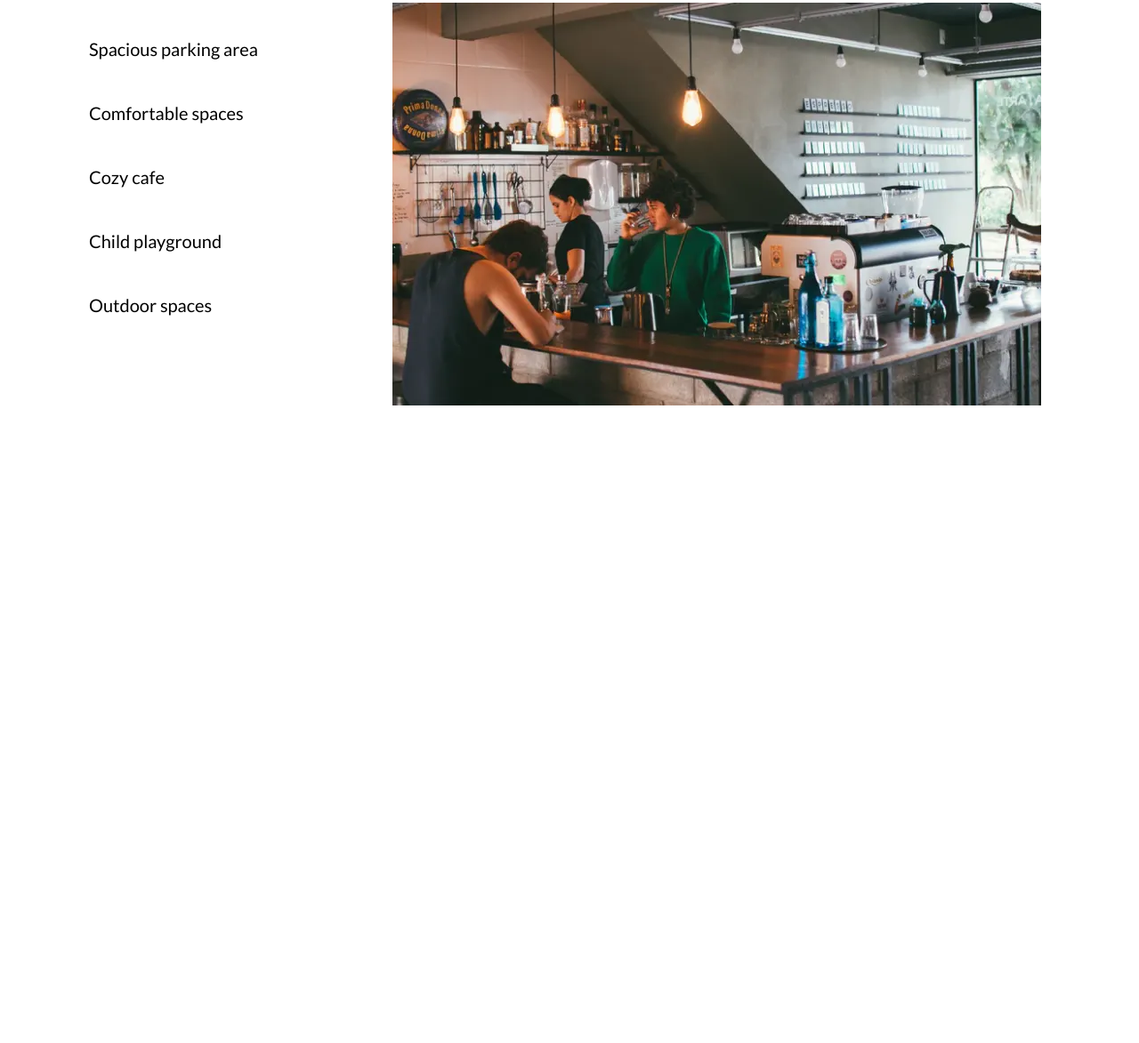
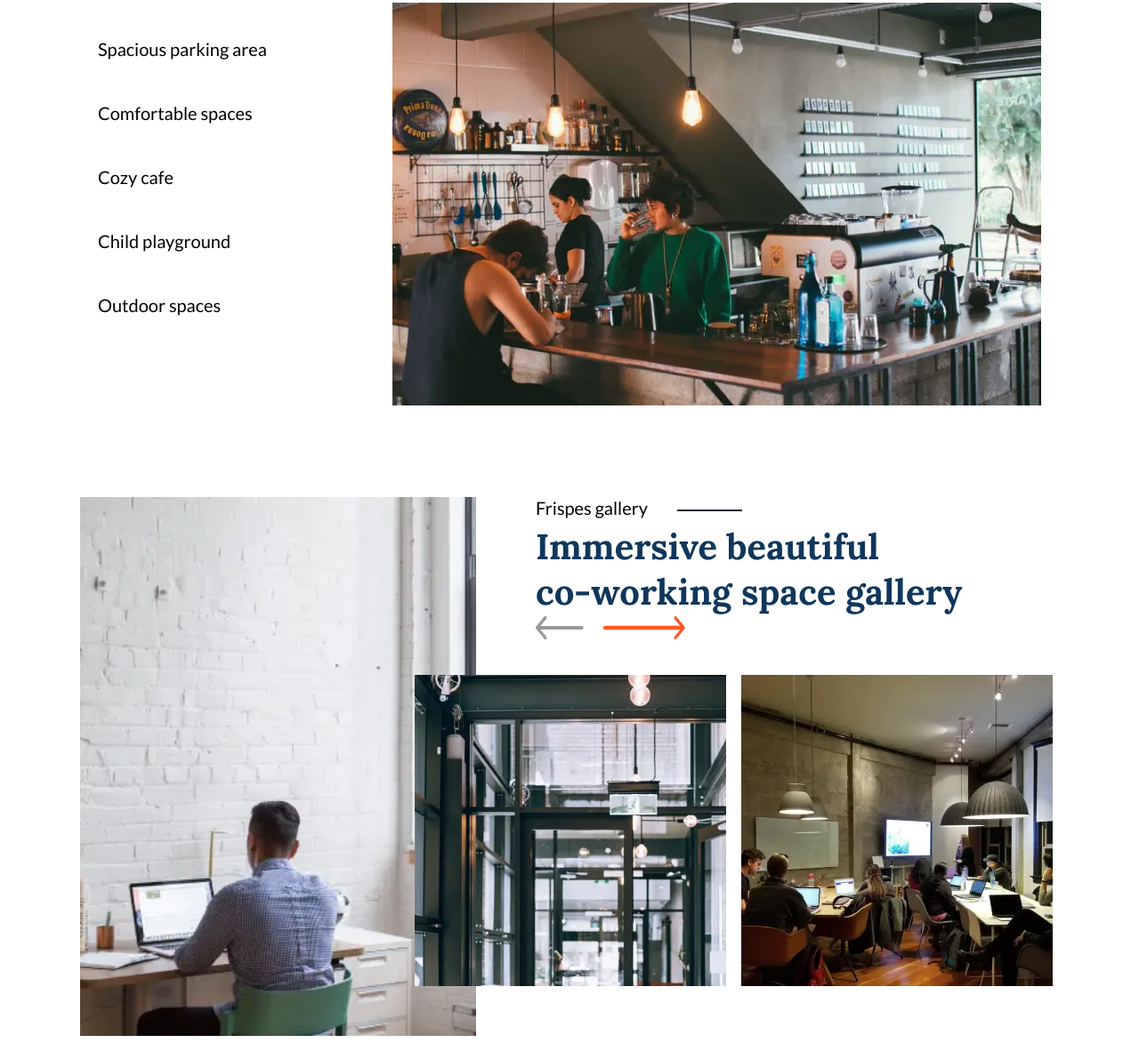
Before and after one commit to potatbut/Frispes-page, a website built with Parcel: page src/index.html in a window 1280 px wide. Shown: the part 2717-3890 px from the top of the page at 89% size. Before the commit the page ends 3184 px from the top, so only its background shows below. Built offline with nearby package versions, Linux system fonts and the light colour scheme.

Commit message:
Block, slider, pictures

```diff
--- a/src/index.html
+++ b/src/index.html
@@ -189,7 +189,46 @@
     </div>
   </section>
 
-  <section></section>
+  <section class="gallery-section">
+    <div class="gallery-section__head">
+      <div class="gallery-section__wrapper">
+        <div class="gallery-section__intro">Frispes gallery<img src="./assets/line.svg" alt=""></div>
+        <div class="gallery-section__title">Immersive beautiful<br> co-working space gallery</div>
+        <div class="gallery-section__arrows"></div>
+      </div>
+    </div>
+
+    <div class="gallery-slider center">
+
+      <div class="gallery-slider__slide">
+        <div class="gallery-slider__wrapper gallery-wrapper_first">
+        </div>
+      </div>
+
+      <div class="gallery-slider__slide">
+        <div class="gallery-slider__wrapper gallery-wrapper_second">
+        </div>
+      </div>
+
+      <div class="gallery-slider__slide">
+        <div class="gallery-slider__wrapper gallery-wrapper_third">
+        </div>
+      </div>
+
+      <div class="gallery-slider__slide">
+        <div class="gallery-slider__wrapper gallery-wrapper_fourth">
+        </div>
+      </div>
+
+      <div class="gallery-slider__slide">
+        <div class="gallery-slider__wrapper gallery-wrapper_fifth">
+        </div>
+      </div>
+
+    </div>
+
+
+  </section>
   <section></section>
   <section></section>
   <section></section>
--- a/src/index.js
+++ b/src/index.js
@@ -46,3 +46,39 @@ $('.space-slider').slick({
     },
   ]
 })
+
+
+
+$('.gallery-slider').slick({
+  /* centerMode: true,
+  centerPadding: '0px', */
+  slidesToShow: 3,
+  arrows: true,
+  appendArrows:'.gallery-section__arrows',
+  prevArrow:'<span class="slider-arrow gallery-section__arrow_prev"></span>',
+  nextArrow:'<span class="slider-arrow gallery-section__arrow_next"></span>',
+  responsive: [
+    {
+      breakpoint: 1080,
+      settings: {
+        slidesToShow: 2,
+        centerMode: false,
+      }
+    },{
+      breakpoint: 730,
+      settings: {
+        slidesToShow: 1,
+        centerMode: false,
+      }
+    },
+  ]
+})
+
+
+$('.gallery-slider .slick-active:first').addClass('slick-select')
+
+$('.gallery-slider').on('afterChange', function () {
+  $('.gallery-slider .slick-active').removeClass('slick-select')
+  $('.gallery-slider .slick-active:first').addClass('slick-select')
+  console.log( $('.gallery-slider .slick-active:first'))
+})
--- a/src/style/facilites-section.scss
+++ b/src/style/facilites-section.scss
@@ -29,7 +29,7 @@
     }
     li {
       display: flex;
-      padding-left: 10px;
+      padding-left: 20px;
       list-style-type: none;
       height: 72px;
       width: 293px;
--- /dev/null
+++ b/src/style/gallery-section.scss
@@ -0,0 +1,88 @@
+.gallery-section {
+  margin: auto;
+  margin-top: 100px;
+  max-width: 1100px;
+  &__intro {
+    height: 30px;
+    width: 260px;
+    font-size: 20px;
+    display: grid;
+    grid-template-columns: 50% 50%;
+    img {
+      margin: auto;
+    }
+  }
+  &__head {
+    width: 80%;
+    display: flex;
+    justify-content: flex-end;
+    margin-bottom: 30px;
+    position: absolute;
+    z-index: 9999;
+  }
+  &__wrapper {
+    width: 50%;
+  }
+  .slider-for {
+    position: absolute;
+    width: 40%;
+    z-index: 6996;
+  }
+  &__title {
+    color: #10375C;
+    font-size: 40px;
+    font-family: 'Lora', serif;
+  }
+  &__arrows{
+    display: flex;
+    justify-content: space-between;
+    width: 168px;
+    cursor:pointer;
+  }
+  &__arrow_prev {
+    content: url("../assets/arrow1.svg");
+    width:54px;
+    height:30px;
+  }
+  &__arrow_next {
+    content: url("../assets/arrow2.svg");
+    width:92px;
+    height:30px;
+  }
+  .gallery-slider {
+    &__wrapper {
+      height: 350px;
+      width: 350px;
+      margin: auto;
+      margin-top: 200px;
+    }
+    &__slide {
+      .gallery-wrapper {
+        &_first {
+          background-image: url('../assets/image4.webp');
+        }
+        &_second {
+          background-image: url('../assets/image5.webp');
+        }
+        &_third {
+          background-image: url('../assets/image3.webp');
+        }
+        &_fourth {
+          background-image: url('../assets/image6.webp');
+        }
+        &_fifth {
+          background-image: url('../assets/image1.webp');
+        }
+      }
+    }
+
+    .slick-select {
+      .gallery-slider__wrapper {
+        margin: auto;
+        background-size: cover;
+        height: 606px;
+        width: 445px;
+      }
+    }
+  }
+}
--- a/src/style/style.scss
+++ b/src/style/style.scss
@@ -7,6 +7,7 @@
 @import './content-space-section.scss';
 @import './support-section.scss';
 @import './facilites-section.scss';
+@import './gallery-section.scss';
 
 $slick-font-path: "../../node_modules/slick-carousel/slick/fonts/" !default;
 $slick-font-family: "slick" !default;
```
Also changed, not shown: dist/index.html.
